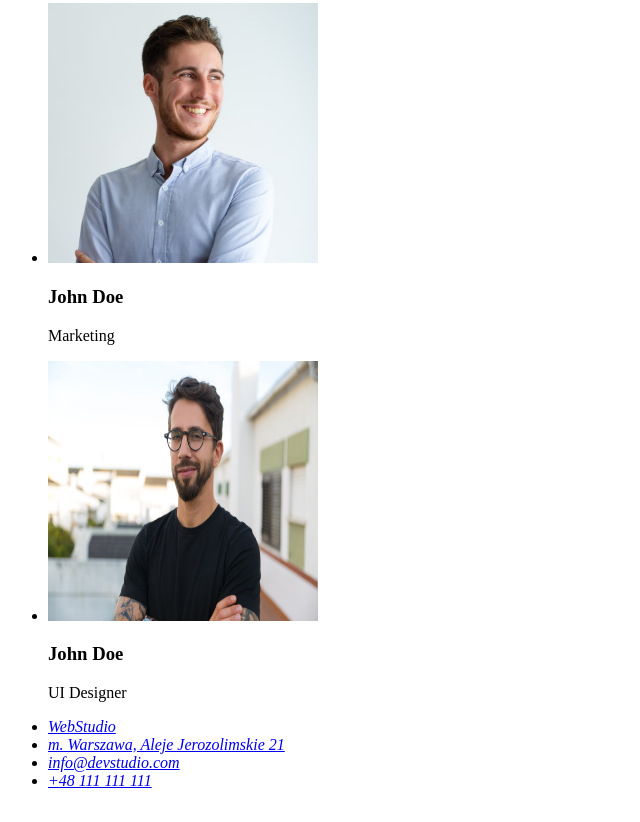
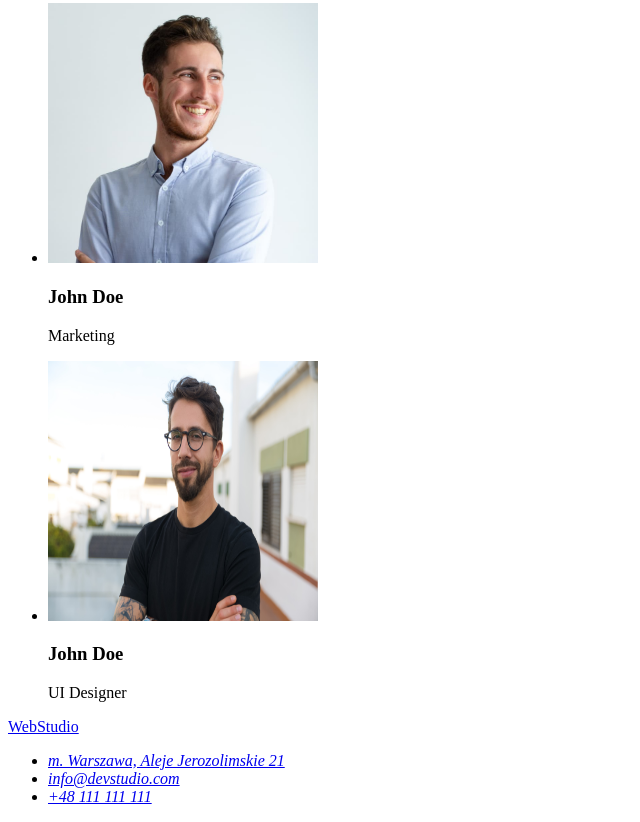
Before and after one commit to KaczorowskaKarolina/goit-markup-hw-01, a plain HTML site: page index.html in a window 1280 px wide. Shown: the part 2333-3155 px from the top of the page, without its empty margins (0-640 px from the left). Drawn offline with Linux system fonts and the light colour scheme.

Commit message:
final version

```diff
--- a/index.html
+++ b/index.html
@@ -15,7 +15,7 @@
         <ul>
           <li><a href="./">Agencja</a></li>
           <li><a href="#portfolio">Portfolio</a></li>
-           <li><a href="#contact">Kontakt</a></li>
+          <li><a href="#contact">Kontakt</a></li>
         </ul>
       </nav>
       <ul>
@@ -114,9 +114,9 @@
     </main>
 
     <footer>
+      <a href="./">WebStudio</a>
       <address>
         <ul>
-          <li><a href="./">WebStudio</a></li>
           <li>
             <a
               href="https://goo.gl/maps/4mvbAodd3Mhs6b2KA"
```
